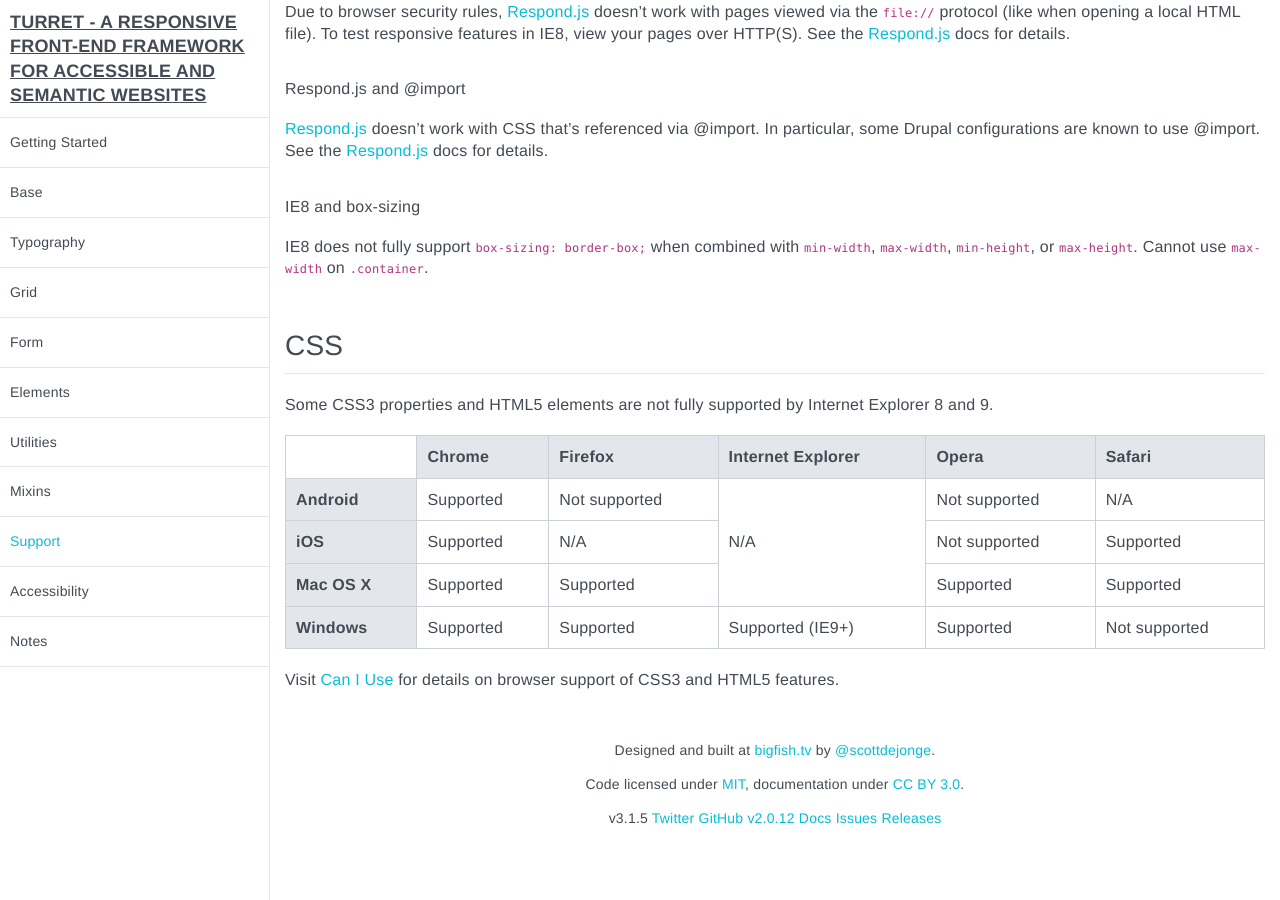
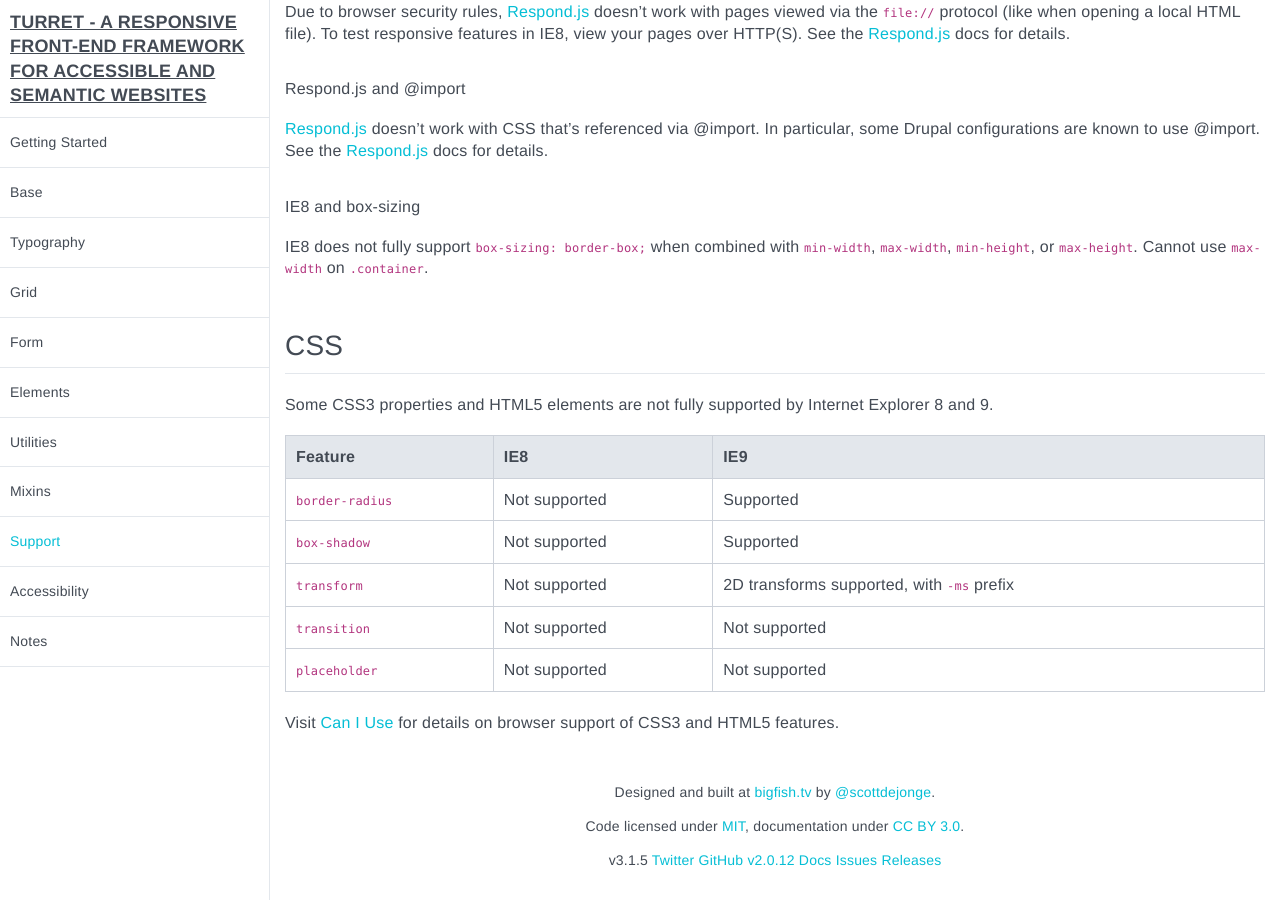
Before and after one commit to scottdejonge/docs, a Jekyll site: the page built from docs/Support.md, in a window 1280 px wide and 900 px high, scrolled down 1666 px. Built offline with Jekyll 4.4.1, drawn with Linux system fonts in a browser that asks for light colours; before the commit the page ends 2523 px from its top, so only the background shows below that.

Commit message:
CSS support table

```diff
--- a/docs/Support.md
+++ b/docs/Support.md
@@ -62,6 +62,6 @@ IE8 does not fully support `box-sizing: border-box;` when combined with `min-wid
 
 Some CSS3 properties and HTML5 elements are not fully supported by Internet Explorer 8 and 9.
 
-{% include tables/browsers.html %}
+{% include tables/css.html %}
 
 Visit [Can I Use](http://caniuse.com/) for details on browser support of CSS3 and HTML5 features.
```
